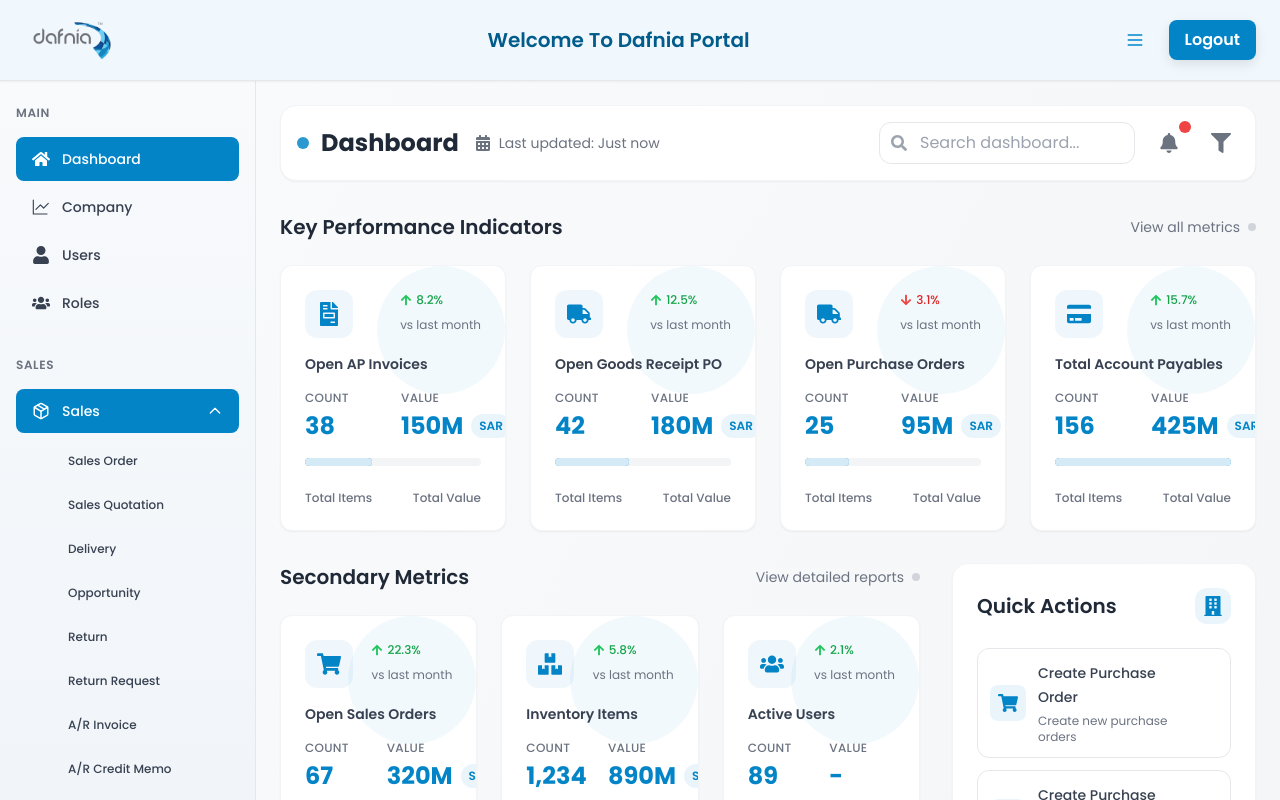
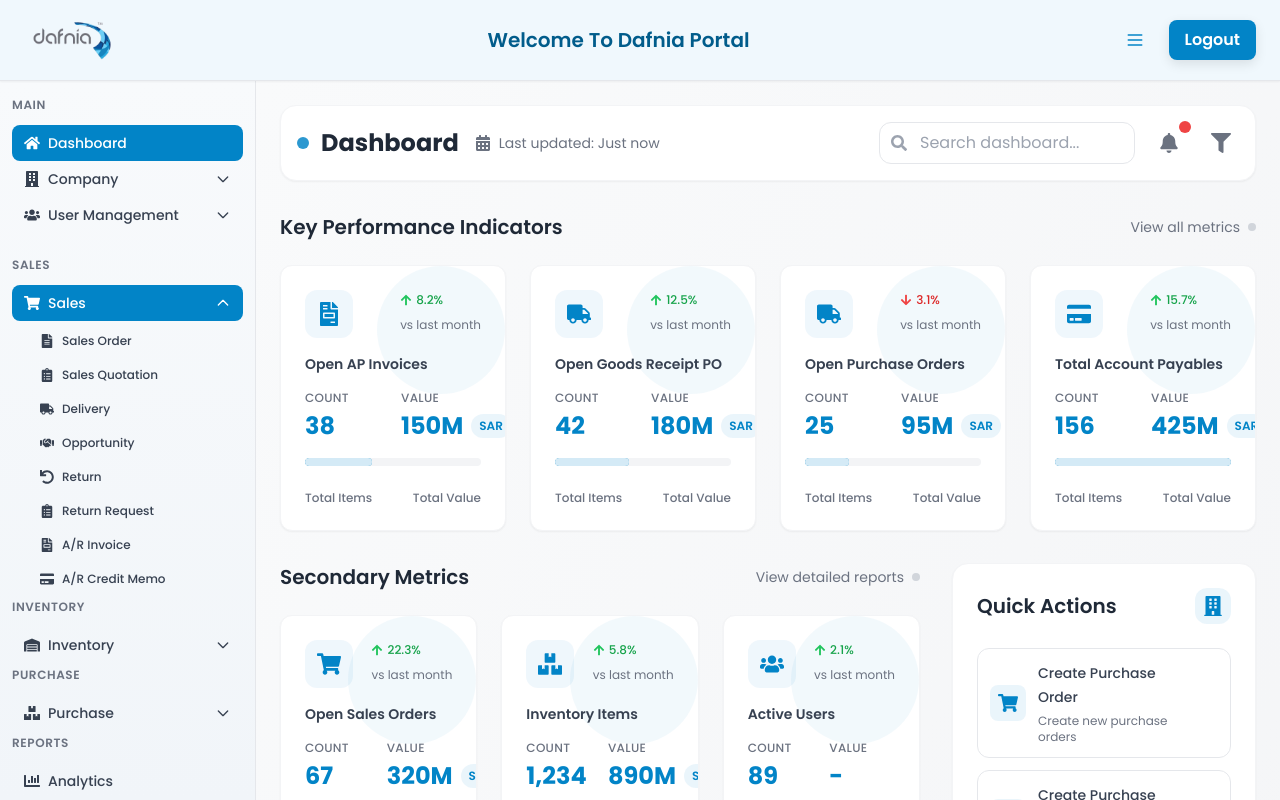
Before and after one commit to ZubairAhmed90/Demo-ERP, a React (Vite) app: page /dashboard in a window 1280 px wide. Both pictures are taken after a click on the element "Sales". Built offline with nearby package versions, Linux system fonts and the light colour scheme.

Commit message:
updated sidebar

```diff
--- a/src/components/Layout/sidebar.jsx
+++ b/src/components/Layout/sidebar.jsx
@@ -1,6 +1,27 @@
 import React, { useEffect, useState } from "react";
 import { Link, useLocation } from "react-router-dom";
-import { FaHome, FaUser, FaUsers } from "react-icons/fa";
+import {
+  FaHome,
+  FaUser,
+  FaUsers,
+  FaBuilding,
+  FaCog,
+  FaPlus,
+  FaFileInvoice,
+  FaShoppingCart,
+  FaBoxes,
+  FaTruck,
+  FaUndo,
+  FaCreditCard,
+  FaChartBar,
+  FaWarehouse,
+  FaClipboardList,
+  FaExchangeAlt,
+  FaHandshake,
+  FaFileAlt,
+  FaReceipt,
+  FaArrowRight
+} from "react-icons/fa";
 import { GoGraph } from "react-icons/go";
 import { font } from "../font/poppins";
 import { useColor } from "../../context/ColorContext.jsx";
@@ -14,6 +35,8 @@
   const [isInventoryOpen, setIsInventoryOpen] = useState(false);
   const [isPurchaseOpen, setIsPurchaseOpen] = useState(false);
   const [isSaleOpen, setIsSaleOpen] = useState(false);
+  const [isCompanyOpen, setIsCompanyOpen] = useState(false);
+  const [isUserOpen, setIsUserOpen] = useState(false);
   const location = useLocation();
 
   useEffect(() => {
@@ -24,8 +47,8 @@
   const renderLink = (href, Icon, label, subLink = false) => (
     <Link to={href}>
       <p
-        className={`flex items-center py-3 px-4 mt-1 rounded-lg transition-all duration-200 text-sm font-medium ${
-          subLink ? "ml-6 text-xs" : ""
+        className={`flex items-center py-2 px-3 mt-0.5 rounded-lg transition-all duration-200 text-sm font-medium ${
+          subLink ? "ml-4 text-xs" : ""
         }`}
         style={{
           backgroundColor: activeTab === href ? primaryColor : "transparent",
@@ -45,21 +68,21 @@
         }}
         onClick={() => setActiveTab(href)}
       >
-        {Icon && <Icon size={subLink ? "16px" : "18px"} />}
-        {isOpen && <span className="ml-3">{label}</span>}
+        {Icon && <Icon size={subLink ? "14px" : "16px"} />}
+        {isOpen && <span className="ml-2">{label}</span>}
       </p>
     </Link>
   );
 
-  const renderCollapsedMenu = (Icon, isMenuOpen, setIsMenuOpen) => (
-    <div className="flex justify-center">
+  const renderCollapsedMenu = (Icon, isMenuOpen, setIsMenuOpen, hasSubItems = false) => (
+    <div className="flex justify-center mb-2">
       <p
-        className="flex items-center justify-center py-3 px-2 rounded-lg transition-all duration-200 cursor-pointer"
+        className="flex items-center justify-center py-2 px-2 rounded-lg transition-all duration-200 cursor-pointer relative"
         style={{
           backgroundColor: isMenuOpen ? primaryColor : "transparent",
           color: isMenuOpen ? "white" : "#374151",
-          width: "40px",
-          height: "40px",
+          width: "32px",
+          height: "32px",
         }}
         onMouseEnter={(e) => {
           if (!isMenuOpen) {
@@ -75,7 +98,13 @@
         }}
         onClick={() => setIsMenuOpen(!isMenuOpen)}
       >
-        <Icon size="18px" />
+        <Icon size="16px" />
+        {hasSubItems && (
+          <FaArrowRight
+            size="8px"
+            className="absolute -right-1 -top-1 text-gray-400"
+          />
+        )}
       </p>
     </div>
   );
@@ -91,27 +120,115 @@
     >
       {/* Scrollable Navigation Content */}
       <div className="h-full overflow-y-auto">
-        <nav className="px-4 py-6 space-y-2">
+        <nav className="px-3 py-4 space-y-1">
           {/* Main Navigation */}
-          <div className="mb-8">
-            <h3 className={`text-xs font-semibold text-gray-500 uppercase tracking-wider mb-4 ${!isOpen && 'hidden'}`}>
+          <div className="mb-6">
+            <h3 className={`text-xs font-semibold text-gray-500 uppercase tracking-wider mb-3 ${!isOpen && 'hidden'}`}>
               Main
             </h3>
             {renderLink("/dashboard", FaHome, "Dashboard")}
-            {renderLink("/company", GoGraph, "Company")}
-            {renderLink("/users", FaUser, "Users")}
-            {renderLink("/roles", FaUsers, "Roles")}
+
+            {/* Company Section */}
+            {isOpen ? (
+              <div>
+                <p
+                  className="flex items-center py-2 px-3 rounded-lg transition-all duration-200 cursor-pointer text-sm font-medium"
+                  style={{
+                    backgroundColor: isCompanyOpen ? primaryColor : "transparent",
+                    color: isCompanyOpen ? "white" : "#374151",
+                  }}
+                  onMouseEnter={(e) => {
+                    if (!isCompanyOpen) {
+                      e.target.style.backgroundColor = `${primaryColor}15`;
+                      e.target.style.color = primaryColor;
+                    }
+                  }}
+                  onMouseLeave={(e) => {
+                    if (!isCompanyOpen) {
+                      e.target.style.backgroundColor = "transparent";
+                      e.target.style.color = "#374151";
+                    }
+                  }}
+                  onClick={() => setIsCompanyOpen(!isCompanyOpen)}
+                >
+                  <FaBuilding size="16px" />
+                  <span className="ml-2">Company</span>
+                  <svg
+                    className={`ml-auto w-4 h-4 transition-transform duration-200 ${isCompanyOpen ? 'rotate-180' : ''}`}
+                    fill="none"
+                    stroke="currentColor"
+                    viewBox="0 0 24 24"
+                  >
+                    <path strokeLinecap="round" strokeLinejoin="round" strokeWidth={2} d="M19 9l-7 7-7-7" />
+                  </svg>
+                </p>
+                {isCompanyOpen && (
+                  <div className="mt-1 space-y-0.5">
+                    {renderLink("/company", null, "View Companies", true)}
+                    {renderLink("/create-company", null, "Create Company", true)}
+                  </div>
+                )}
+              </div>
+            ) : (
+              renderCollapsedMenu(FaBuilding, isCompanyOpen, setIsCompanyOpen, true)
+            )}
+
+            {/* User Management Section */}
+            {isOpen ? (
+              <div>
+                <p
+                  className="flex items-center py-2 px-3 rounded-lg transition-all duration-200 cursor-pointer text-sm font-medium"
+                  style={{
+                    backgroundColor: isUserOpen ? primaryColor : "transparent",
+                    color: isUserOpen ? "white" : "#374151",
+                  }}
+                  onMouseEnter={(e) => {
+                    if (!isUserOpen) {
+                      e.target.style.backgroundColor = `${primaryColor}15`;
+                      e.target.style.color = primaryColor;
+                    }
+                  }}
+                  onMouseLeave={(e) => {
+                    if (!isUserOpen) {
+                      e.target.style.backgroundColor = "transparent";
+                      e.target.style.color = "#374151";
+                    }
+                  }}
+                  onClick={() => setIsUserOpen(!isUserOpen)}
+                >
+                  <FaUsers size="16px" />
+                  <span className="ml-2">User Management</span>
+                  <svg
+                    className={`ml-auto w-4 h-4 transition-transform duration-200 ${isUserOpen ? 'rotate-180' : ''}`}
+                    fill="none"
+                    stroke="currentColor"
+                    viewBox="0 0 24 24"
+                  >
+                    <path strokeLinecap="round" strokeLinejoin="round" strokeWidth={2} d="M19 9l-7 7-7-7" />
+                  </svg>
+                </p>
+                {isUserOpen && (
+                  <div className="mt-1 space-y-0.5">
+                    {renderLink("/users", null, "View Users", true)}
+                    {renderLink("/create-users", null, "Create User", true)}
+                    {renderLink("/roles", null, "Manage Roles", true)}
+                  </div>
+                )}
+              </div>
+            ) : (
+              renderCollapsedMenu(FaUsers, isUserOpen, setIsUserOpen, true)
+            )}
           </div>
 
           {/* Sales Section */}
-          <div className="mb-8">
-            <h3 className={`text-xs font-semibold text-gray-500 uppercase tracking-wider mb-4 ${!isOpen && 'hidden'}`}>
+          <div className="mb-6">
+            <h3 className={`text-xs font-semibold text-gray-500 uppercase tracking-wider mb-3 ${!isOpen && 'hidden'}`}>
               Sales
             </h3>
             {isOpen ? (
               <div>
                 <p
-                  className="flex items-center py-3 px-4 rounded-lg transition-all duration-200 cursor-pointer text-sm font-medium"
+                  className="flex items-center py-2 px-3 rounded-lg transition-all duration-200 cursor-pointer text-sm font-medium"
                   style={{
                     backgroundColor: isSaleOpen ? primaryColor : "transparent",
                     color: isSaleOpen ? "white" : "#374151",
@@ -130,8 +247,8 @@
                   }}
                   onClick={() => setIsSaleOpen(!isSaleOpen)}
                 >
-                  <LuPackage size="18px" />
-                  <span className="ml-3">Sales</span>
+                  <FaShoppingCart size="16px" />
+                  <span className="ml-2">Sales</span>
                   <svg
                     className={`ml-auto w-4 h-4 transition-transform duration-200 ${isSaleOpen ? 'rotate-180' : ''}`}
                     fill="none"
@@ -142,32 +259,32 @@
                   </svg>
                 </p>
                 {isSaleOpen && (
-                  <div className="mt-2 space-y-1">
-                    {renderLink("/sales-order", null, "Sales Order", true)}
-                    {renderLink("/sales-quotation", null, "Sales Quotation", true)}
-                    {renderLink("/delivery", null, "Delivery", true)}
-                    {renderLink("/opportunity", null, "Opportunity", true)}
-                    {renderLink("/return", null, "Return", true)}
-                    {renderLink("/return-request", null, "Return Request", true)}
-                    {renderLink("/ar-invoice", null, "A/R Invoice", true)}
-                    {renderLink("/ar-credit-memo", null, "A/R Credit Memo", true)}
+                  <div className="mt-1 space-y-0.5">
+                    {renderLink("/sales-order", FaFileAlt, "Sales Order", true)}
+                    {renderLink("/sales-quotation", FaClipboardList, "Sales Quotation", true)}
+                    {renderLink("/delivery", FaTruck, "Delivery", true)}
+                    {renderLink("/opportunity", FaHandshake, "Opportunity", true)}
+                    {renderLink("/return", FaUndo, "Return", true)}
+                    {renderLink("/return-request", FaClipboardList, "Return Request", true)}
+                    {renderLink("/ar-invoice", FaFileInvoice, "A/R Invoice", true)}
+                    {renderLink("/ar-credit-memo", FaCreditCard, "A/R Credit Memo", true)}
                   </div>
                 )}
               </div>
             ) : (
-              renderCollapsedMenu(LuPackage, isSaleOpen, setIsSaleOpen)
+              renderCollapsedMenu(FaShoppingCart, isSaleOpen, setIsSaleOpen, true)
             )}
           </div>
 
           {/* Inventory Section */}
-          <div className="mb-8">
-            <h3 className={`text-xs font-semibold text-gray-500 uppercase tracking-wider mb-4 ${!isOpen && 'hidden'}`}>
+          <div className="mb-6">
+            <h3 className={`text-xs font-semibold text-gray-500 uppercase tracking-wider mb-3 ${!isOpen && 'hidden'}`}>
               Inventory
             </h3>
             {isOpen ? (
               <div>
                 <p
-                  className="flex items-center py-3 px-4 rounded-lg transition-all duration-200 cursor-pointer text-sm font-medium"
+                  className="flex items-center py-2 px-3 rounded-lg transition-all duration-200 cursor-pointer text-sm font-medium"
                   style={{
                     backgroundColor: isInventoryOpen ? primaryColor : "transparent",
                     color: isInventoryOpen ? "white" : "#374151",
@@ -186,8 +303,8 @@
                   }}
                   onClick={() => setIsInventoryOpen(!isInventoryOpen)}
                 >
-                  <MdOutlineInventory2 size="18px" />
-                  <span className="ml-3">Inventory</span>
+                  <FaWarehouse size="16px" />
+                  <span className="ml-2">Inventory</span>
                   <svg
                     className={`ml-auto w-4 h-4 transition-transform duration-200 ${isInventoryOpen ? 'rotate-180' : ''}`}
                     fill="none"
@@ -198,25 +315,25 @@
                   </svg>
                 </p>
                 {isInventoryOpen && (
-                  <div className="mt-2 space-y-1">
-                    {renderLink("/inventory-req", null, "Inventory Transfer Req.", true)}
+                  <div className="mt-1 space-y-0.5">
+                    {renderLink("/inventory-req", FaExchangeAlt, "Inventory Transfer Req.", true)}
                   </div>
                 )}
               </div>
             ) : (
-              renderCollapsedMenu(MdOutlineInventory2, isInventoryOpen, setIsInventoryOpen)
+              renderCollapsedMenu(FaWarehouse, isInventoryOpen, setIsInventoryOpen, true)
             )}
           </div>
 
           {/* Purchase Section */}
-          <div className="mb-8">
-            <h3 className={`text-xs font-semibold text-gray-500 uppercase tracking-wider mb-4 ${!isOpen && 'hidden'}`}>
+          <div className="mb-6">
+            <h3 className={`text-xs font-semibold text-gray-500 uppercase tracking-wider mb-3 ${!isOpen && 'hidden'}`}>
               Purchase
             </h3>
             {isOpen ? (
               <div>
                 <p
-                  className="flex items-center py-3 px-4 rounded-lg transition-all duration-200 cursor-pointer text-sm font-medium"
+                  className="flex items-center py-2 px-3 rounded-lg transition-all duration-200 cursor-pointer text-sm font-medium"
                   style={{
                     backgroundColor: isPurchaseOpen ? primaryColor : "transparent",
                     color: isPurchaseOpen ? "white" : "#374151",
@@ -235,8 +352,8 @@
                   }}
                   onClick={() => setIsPurchaseOpen(!isPurchaseOpen)}
                 >
-                  <TbPackages size="18px" />
-                  <span className="ml-3">Purchase</span>
+                  <FaBoxes size="16px" />
+                  <span className="ml-2">Purchase</span>
                   <svg
                     className={`ml-auto w-4 h-4 transition-transform duration-200 ${isPurchaseOpen ? 'rotate-180' : ''}`}
                     fill="none"
@@ -247,21 +364,30 @@
                   </svg>
                 </p>
                 {isPurchaseOpen && (
-                  <div className="mt-2 space-y-1">
-                    {renderLink("/purchase-order", null, "Purchase Order", true)}
-                    {renderLink("/purchase-request", null, "Purchase Request", true)}
-                    {renderLink("/purchase-quotation", null, "Purchase Quotation", true)}
-                    {renderLink("/goods-receipts-po", null, "Goods Receipts PO", true)}
-                    {renderLink("/goods-return-request", null, "Goods Return Request", true)}
-                    {renderLink("/goods-return", null, "Goods Return", true)}
-                    {renderLink("/ap-credit-memo", null, "A/P Credit Memo", true)}
-                    {renderLink("/ap-invoice", null, "A/P Invoice", true)}
+                  <div className="mt-1 space-y-0.5">
+                    {renderLink("/purchase-order", FaFileAlt, "Purchase Order", true)}
+                    {renderLink("/purchase-request", FaClipboardList, "Purchase Request", true)}
+                    {renderLink("/purchase-quotation", FaClipboardList, "Purchase Quotation", true)}
+                    {renderLink("/goods-receipts-po", FaReceipt, "Goods Receipts PO", true)}
+                    {renderLink("/goods-return-request", FaClipboardList, "Goods Return Request", true)}
+                    {renderLink("/goods-return", FaUndo, "Goods Return", true)}
+                    {renderLink("/ap-credit-memo", FaCreditCard, "A/P Credit Memo", true)}
+                    {renderLink("/ap-invoice", FaFileInvoice, "A/P Invoice", true)}
                   </div>
                 )}
               </div>
             ) : (
-              renderCollapsedMenu(TbPackages, isPurchaseOpen, setIsPurchaseOpen)
+              renderCollapsedMenu(FaBoxes, isPurchaseOpen, setIsPurchaseOpen, true)
             )}
+          </div>
+
+          {/* Reports Section */}
+          <div className="mb-6">
+            <h3 className={`text-xs font-semibold text-gray-500 uppercase tracking-wider mb-3 ${!isOpen && 'hidden'}`}>
+              Reports
+            </h3>
+            {renderLink("/reports", FaChartBar, "Analytics")}
+            {renderLink("/settings", FaCog, "Settings")}
           </div>
         </nav>
       </div>
```
